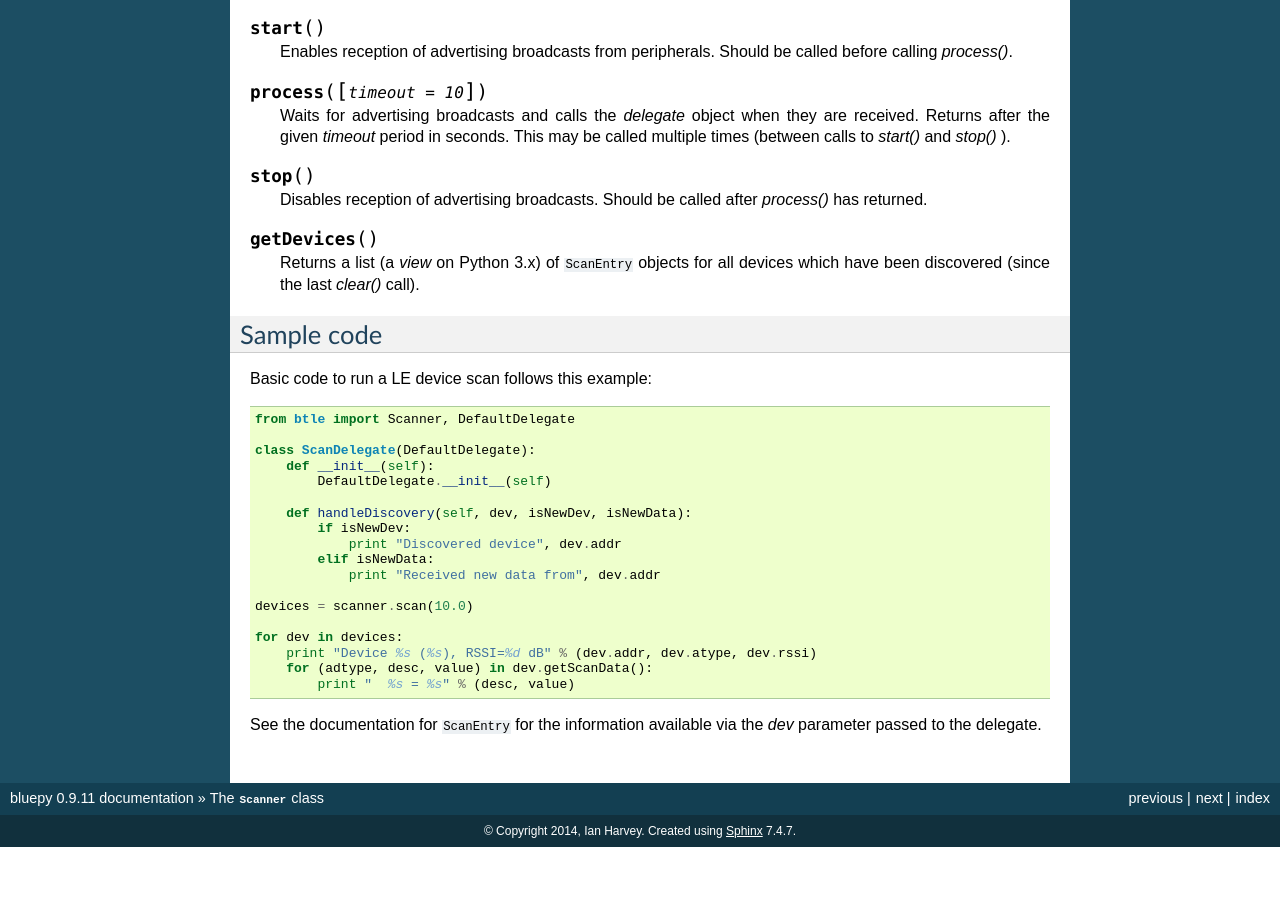
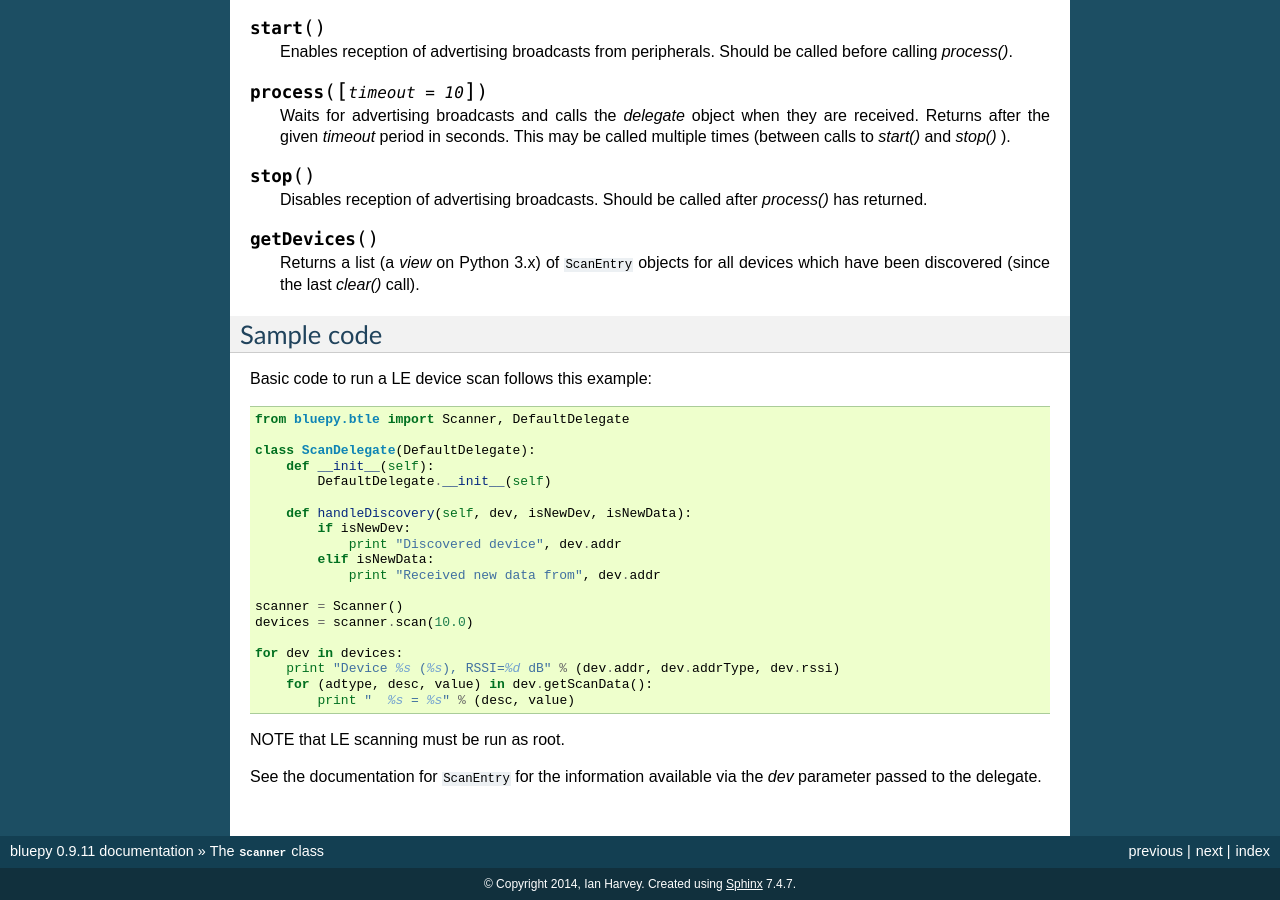
Before and after one commit to IanHarvey/bluepy, a Sphinx documentation site: the page built from docs/scanner.rst, in a window 1280 px wide and 900 px high, scrolled down 670 px. Built offline with Sphinx 7.4.7, drawn with Linux system fonts in a browser that asks for light colours; pages that are not in the unit, such as notebooks, are missing from menus; before the commit the page ends 1517 px from its top, so only the background shows below that.

Commit message:
Fixed scanner example code

```diff
--- a/docs/scanner.rst
+++ b/docs/scanner.rst
@@ -71,7 +71,7 @@ Sample code
 
 Basic code to run a LE device scan follows this example::
 
-    from btle import Scanner, DefaultDelegate
+    from bluepy.btle import Scanner, DefaultDelegate
 
     class ScanDelegate(DefaultDelegate):
         def __init__(self):
@@ -83,12 +83,15 @@ Basic code to run a LE device scan follows this example::
             elif isNewData:
                 print "Received new data from", dev.addr
 
+    scanner = Scanner()
     devices = scanner.scan(10.0)
 
     for dev in devices:
-        print "Device %s (%s), RSSI=%d dB" % (dev.addr, dev.atype, dev.rssi)
+        print "Device %s (%s), RSSI=%d dB" % (dev.addr, dev.addrType, dev.rssi)
         for (adtype, desc, value) in dev.getScanData():
             print "  %s = %s" % (desc, value)
 
+NOTE that LE scanning must be run as root.
+
 See the documentation for ``ScanEntry`` for the information available via the *dev*
 parameter passed to the delegate.
```
